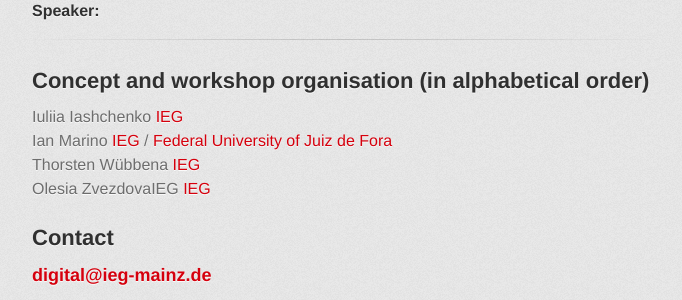
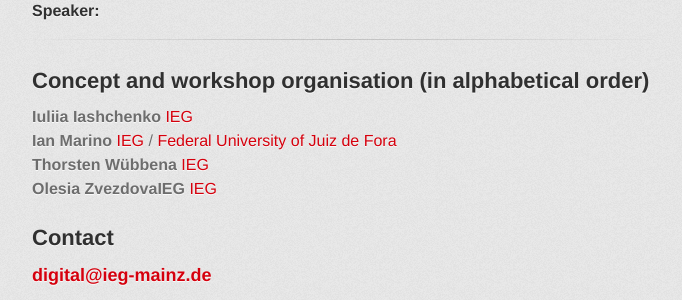
Before and after one commit to ieg-dhr/LivArch-Workshop_II, a Jekyll site: the page built from index.md, in a window 1280 px wide. Shown: the part 2347-2647 px from the top of the page, without its empty margins (298-980 px from the left). Built offline with Jekyll 4.4.1, drawn with Linux system fonts in a browser that asks for light colours; some web fonts are replaced.

```diff
--- a/index.md
+++ b/index.md
@@ -60,10 +60,10 @@ Grounded in insights from close work with local people from affected by the ongo
 
 ## Concept and workshop organisation (in alphabetical order)
 
-Iuliia Iashchenko [IEG](https://www.ieg-mainz.de/fellow/dr-iuliia-iashchenko/)
-Ian Marino [IEG](https://www.ieg-mainz.de/en/person/marino/) / [Federal University of Juiz de Fora](https://www2.ufjf.br/ppghistoria-en/ian-kisil-marino/)
-Thorsten Wübbena [IEG](https://www.ieg-mainz.de/en/person/wuebbena/)
-Olesia ZvezdovaIEG [IEG](https://www.ieg-mainz.de/fellow/dr-olesia-zvezdova/)
+**Iuliia Iashchenko** [IEG](https://www.ieg-mainz.de/fellow/dr-iuliia-iashchenko/)
+**Ian Marino** [IEG](https://www.ieg-mainz.de/en/person/marino/) / [Federal University of Juiz de Fora](https://www2.ufjf.br/ppghistoria-en/ian-kisil-marino/)
+**Thorsten Wübbena** [IEG](https://www.ieg-mainz.de/en/person/wuebbena/)
+**Olesia ZvezdovaIEG** [IEG](https://www.ieg-mainz.de/fellow/dr-olesia-zvezdova/)
 
 
 ## Contact
```
